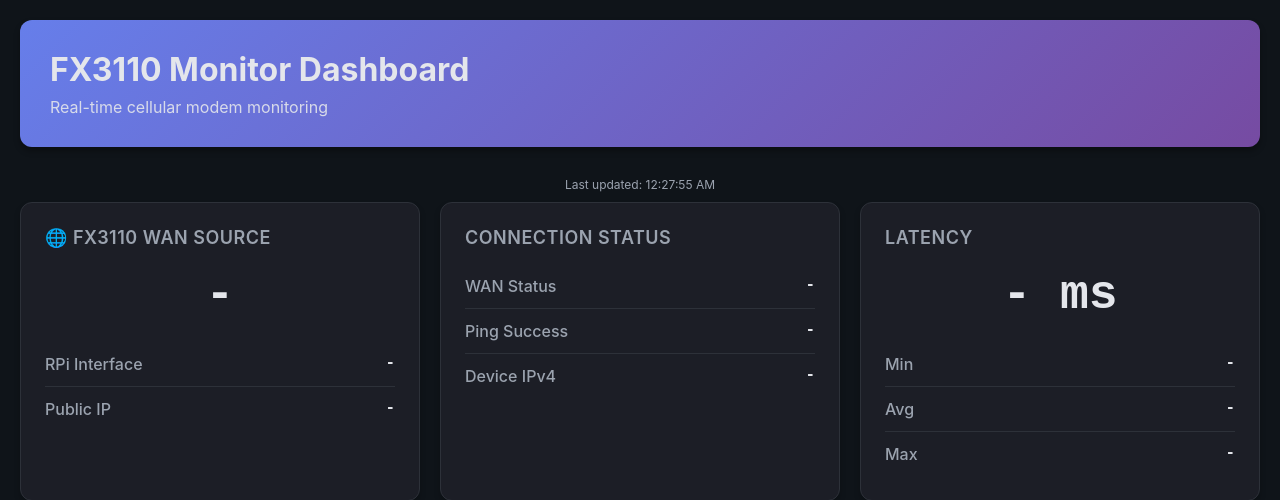
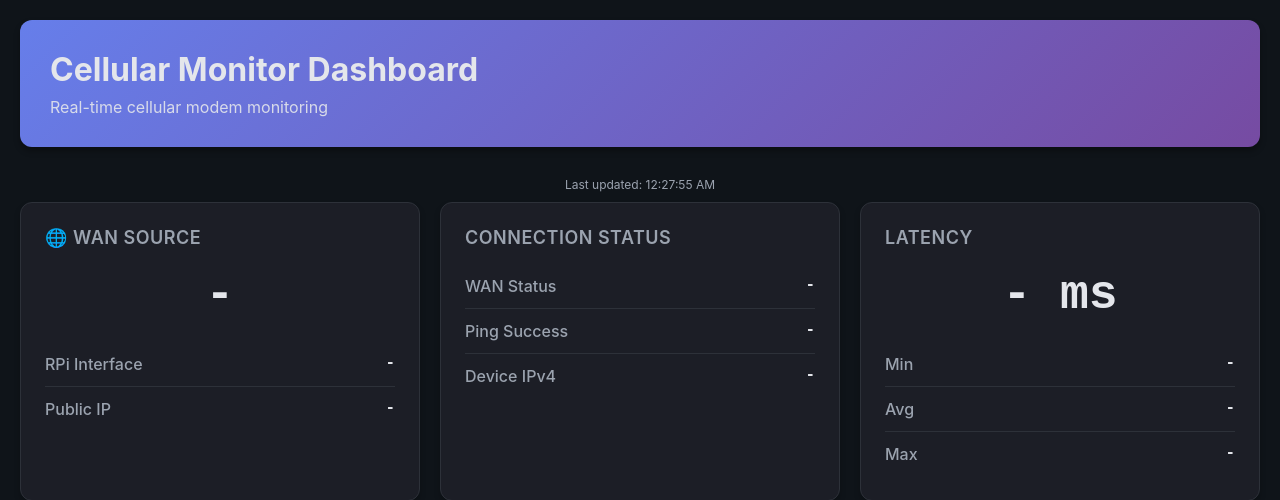
Before and after one commit to gnKajeet/FX3110_Monitor, a Python web app: template api/templates/dashboard.html in a window 1280 px wide. Shown: the top 500 px of the page. Run offline with Jinja, Linux system fonts and the light colour scheme; the template is opened without the code that fills it, so the values that code supplies are empty.

Commit message:
Fix permissions, improve WAN detection, and add dynamic dashboard title
This commit addresses several important issues and enhancements:

## Container Permissions Fix
- Changed CMD in Dockerfile to output directly (no redirect)
- Added `user: "1000:1000"` to docker-compose.yml
- Added command override with tee to write to both logs and stdout
- Fixes permission denied errors when writing to /logs mount

## Improved WAN Source Detection
- Enhanced TeltonikaCollector.get_connection_status()
- Now checks routing table with `ip route get 8.8.8.8`
- Properly detects cellular failover when ethernet is disconnected
- Falls back to device name check if route check fails

## Dynamic Dashboard Title
- Dashboard title now updates based on device model
- Shows "RG520N-NA Monitor Dashboard" for RUTM50
- Shows "FX3110 Monitor Dashboard" for Inseego
- Updated API to parse Model, Manufacturer, Firmware, IMEI, Serial from TSV
- Added JavaScript to update page title, header, and subtitle dynamically

## API Enhancements
- Added model, manufacturer, firmware, imei, serial, rssi to _parse_line()
- These fields are now available in /api/status endpoint

Tested on RPi with RUTM50 - all features working correctly.

🤖 Generated with [Claude Code](https://claude.com/claude-code)

Co-Authored-By: Claude <noreply@anthropic.com>

```diff
--- a/api/main.py
+++ b/api/main.py
@@ -61,6 +61,12 @@ class LogParser:
                 "rsrp": row.get("RSRP", ""),
                 "rsrq": row.get("RSRQ", ""),
                 "snr": row.get("SNR", ""),
+                "rssi": row.get("RSSI", ""),
+                "model": row.get("Model", ""),
+                "manufacturer": row.get("Manufacturer", ""),
+                "firmware": row.get("Firmware", ""),
+                "imei": row.get("IMEI", ""),
+                "serial": row.get("Serial", ""),
                 "conn_dev_count": row.get("ConnDevCount", ""),
                 "conn_dev_names": row.get("ConnDevNames", ""),
             }
--- a/api/templates/dashboard.html
+++ b/api/templates/dashboard.html
@@ -3,7 +3,7 @@
 <head>
     <meta charset="UTF-8">
     <meta name="viewport" content="width=device-width, initial-scale=1.0">
-    <title>FX3110 Monitor Dashboard</title>
+    <title>Cellular Monitor Dashboard</title>
     <style>
         * {
             margin: 0;
@@ -219,8 +219,8 @@
 <body>
     <div class="container">
         <header>
-            <h1>FX3110 Monitor Dashboard</h1>
-            <div class="subtitle">Real-time cellular modem monitoring</div>
+            <h1 id="dashboardTitle">Cellular Monitor Dashboard</h1>
+            <div class="subtitle" id="dashboardSubtitle">Real-time cellular modem monitoring</div>
         </header>
 
         <div class="refresh-indicator" id="refreshStatus">
@@ -228,9 +228,9 @@
         </div>
 
         <div class="grid">
-            <!-- FX3110 WAN Source - Most Important -->
+            <!-- WAN Source - Most Important -->
             <div class="card">
-                <h2>🌐 FX3110 WAN Source</h2>
+                <h2 id="wanSourceTitle">🌐 WAN Source</h2>
                 <div class="large-value" id="wanSource">-</div>
                 <div class="stat-row">
                     <span class="stat-label">RPi Interface</span>
@@ -386,6 +386,16 @@
         function updateStatus(data) {
             if (!data) return;
 
+            // Update title based on device model
+            const model = data.model || '';
+            const manufacturer = data.manufacturer || '';
+            if (model) {
+                document.getElementById('dashboardTitle').textContent = `${model} Monitor Dashboard`;
+                document.getElementById('dashboardSubtitle').textContent = `Real-time ${manufacturer} cellular modem monitoring`;
+                document.getElementById('wanSourceTitle').textContent = `🌐 ${model} WAN Source`;
+                document.title = `${model} Monitor Dashboard`;
+            }
+
             // WAN Source (Most Important)
             const wanSource = data.wan_source || 'Unknown';
             const wanSourceClass = wanSource === 'Cellular' ? 'interface-eth0' :
--- a/docker-compose.yml
+++ b/docker-compose.yml
@@ -7,6 +7,7 @@ services:
     container_name: fx3110-monitor
     restart: unless-stopped
     network_mode: host  # Use host networking to access eth0 interface directly
+    user: "1000:1000"  # Run as host user to write to logs
     volumes:
       - ./logs:/logs
       - /etc/localtime:/etc/localtime:ro  # Sync container time with host
@@ -15,6 +16,7 @@ services:
       - .env
     environment:
       - PYTHONUNBUFFERED=1  # Ensure logs are written immediately
+    command: sh -c "python monitor.py | tee /logs/fx3110_log.tsv"
     cap_add:
       - NET_RAW  # Required for ping
       - NET_ADMIN  # Required for network interface binding
```
Also changed, not shown: collectors/teltonika.py (+12 -3 lines), 1 other file.
